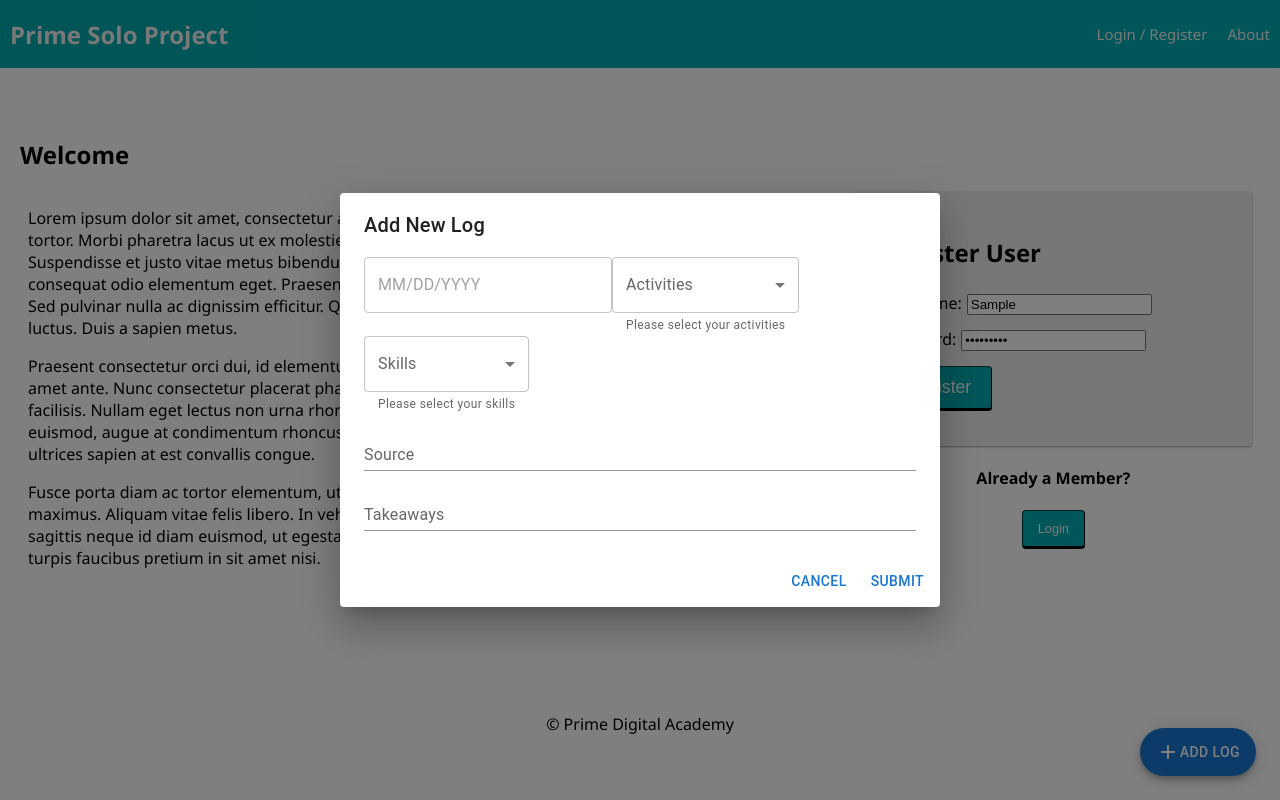
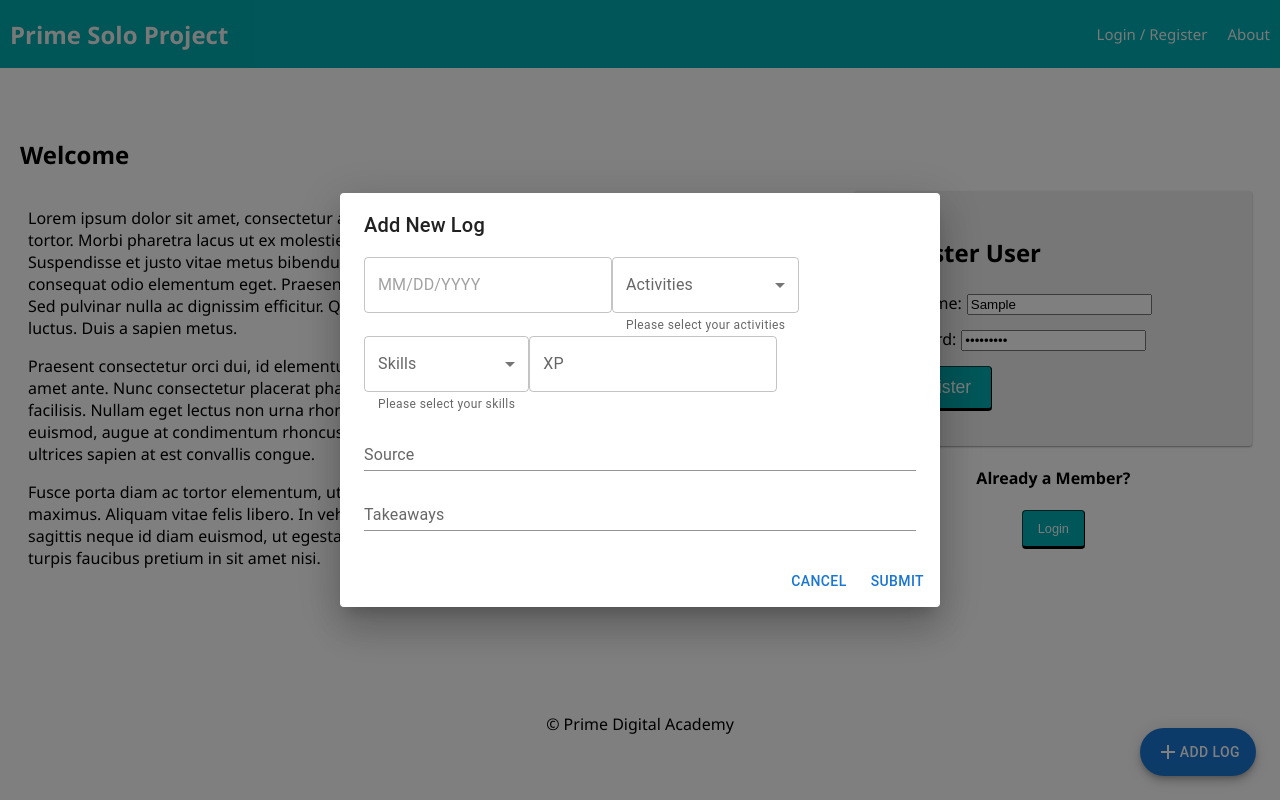
Before and after one commit to excelerator6/Excelerate-App, a React (Create React App) app: page /#/home in a window 1280 px wide. Both pictures are taken after typing "Sample", "Sample123" into the empty fields and a click on the button "ADD LOG". Built offline with nearby package versions, Linux system fonts and the light colour scheme; no server answers.

Commit message:
added XP box to the dialog box

```diff
--- a/src/components/FloatingActionButton/FloatingActionButton.jsx
+++ b/src/components/FloatingActionButton/FloatingActionButton.jsx
@@ -75,7 +75,10 @@ export default function FloatingActionButton() {
           helperText="Please select your skills"
         ></TextField>
         {/* text fields that auto field with the XP they get */}
-
+        <TextField
+            box
+            label='XP'
+          />
         {/*  Source text field */}
           <TextField
             autoFocus
```
